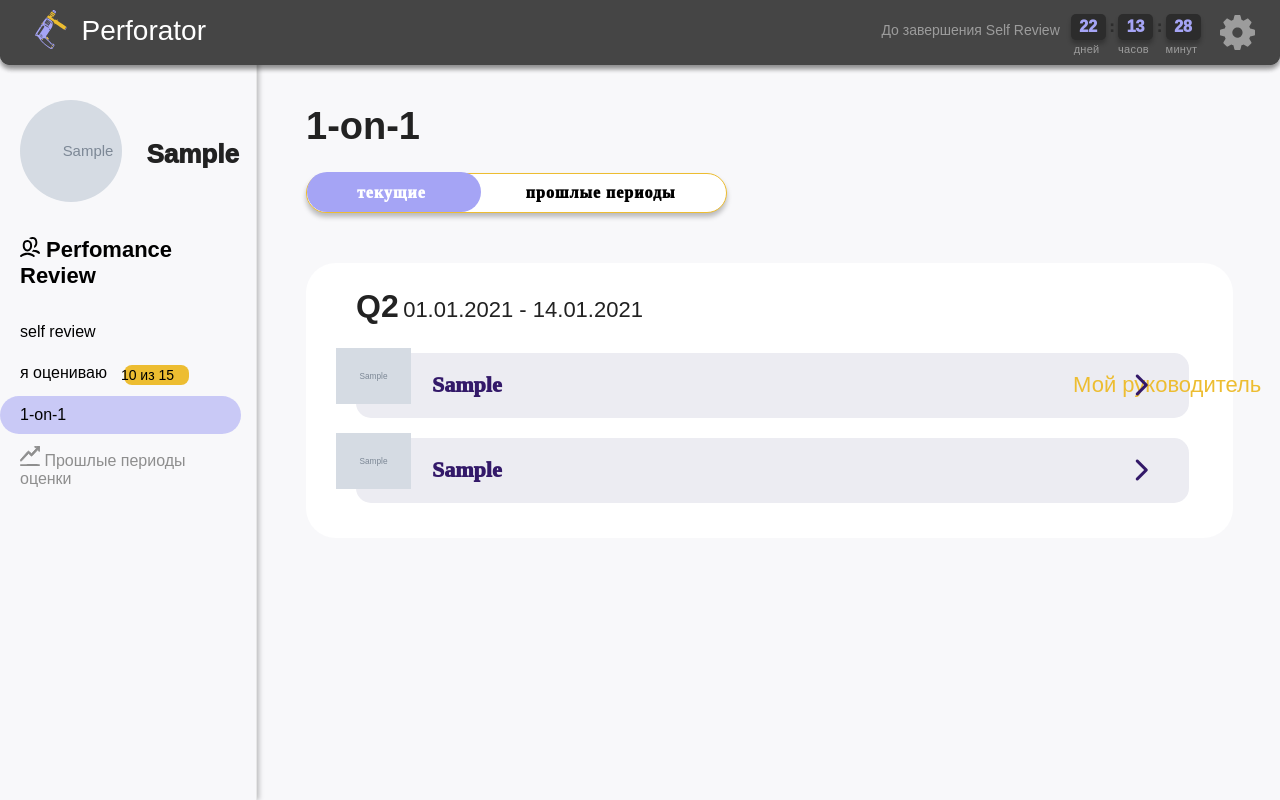
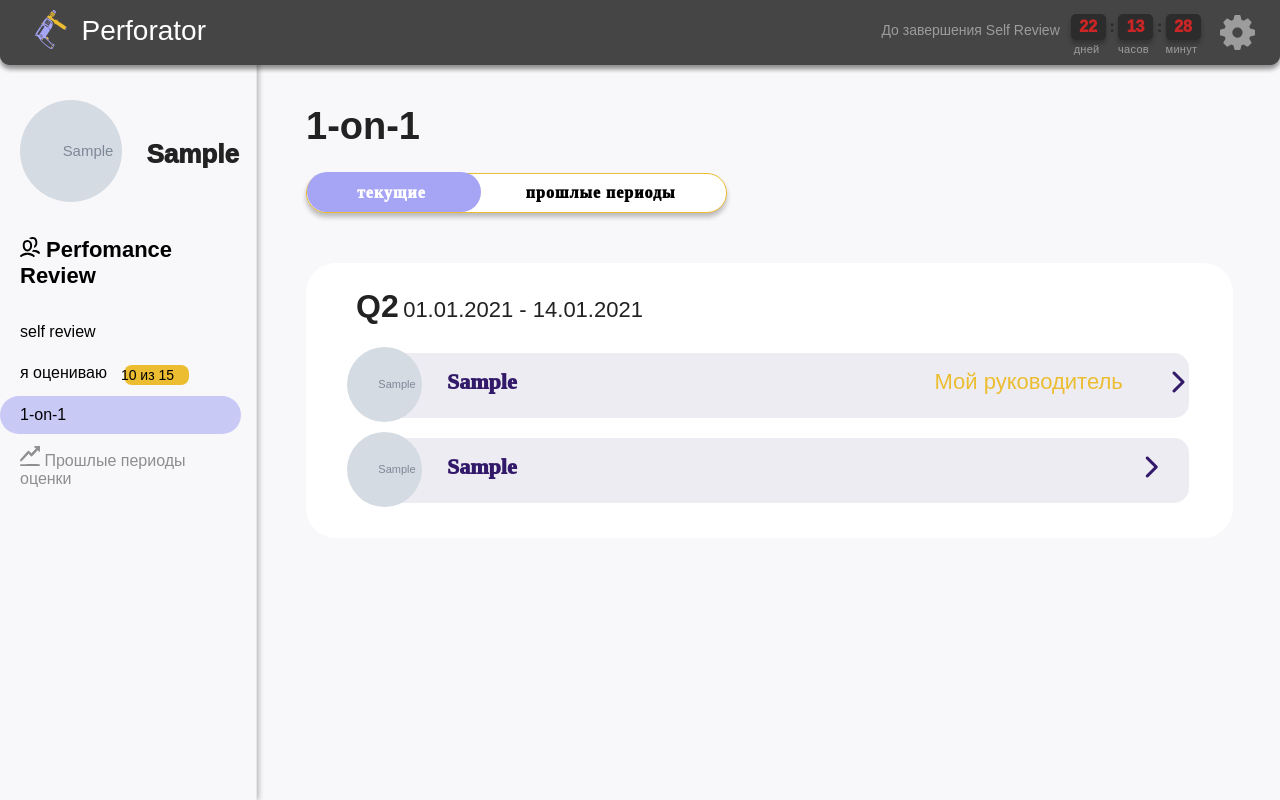
Before and after one commit to snooperv/perforator-back, a Django app: page /perforator/1to1/ in a window 1280 px wide. Run offline with Django 3.2, Linux system fonts and the light colour scheme; a user stored in the database is signed in; tables that the repository leaves empty hold one stand-in row (values such as "Sample post"); grey boxes marked "Sample" are stand-in pictures; some libraries are stand-ins or nearby versions; some web fonts are replaced.

Commit message:
Fix styles on page 1to1

```diff
--- a/api/perforator/static/css/header.css
+++ b/api/perforator/static/css/header.css
@@ -178,7 +178,8 @@ p {
     display: inline-block;
     box-shadow: 0px 4px 4px rgba(0, 0, 0, 0.25);
     font-size: 16px;
-    color: #A5A4F5;
+    /*color: #A5A4F5;*/
+    color: #cb2525;
 }
 
 .under {
--- a/api/perforator/static/css/oneToOne.css
+++ b/api/perforator/static/css/oneToOne.css
@@ -87,7 +87,7 @@ h2 {
 
 .peer .name {
     float: left;
-  margin-left: 60px;
+    /*margin-left: 30px;*/
     position: relative;
     color: #331969;
     font-family: "Gotham Pro";
@@ -99,7 +99,8 @@ h2 {
     color: #edbd31;
     font-weight: 400;
     position: relative;
-  left: 350px;
+    float: right;
+    right: 50px;
 }
 
 .peer-avatar {
@@ -113,7 +114,7 @@ h2 {
 .chevron {
     position: relative;
     float: right;
-  margin-right: 25px;
+    margin-right: -200px;
     font-size: 1.5em;
     color: #331969;
 }
@@ -177,13 +178,13 @@ h2 {
     margin-right: -2px;
 }
 
-.rotate{
+.rotate {
     -moz-transition: all 0.2s linear;
     -webkit-transition: all 0.2s linear;
     transition: all 0.2s linear;
 }
 
-.rotate.down{
+.rotate.down {
     -ms-transform: rotate(90deg);
     -moz-transform: rotate(90deg);
     -webkit-transform: rotate(90deg);
@@ -193,3 +194,15 @@ h2 {
 .hide {
     display: none;
 }
+
+.peers-pic {
+    width: 75px;
+    height: 75px;
+    border-radius: 50%;
+    overflow: hidden;
+    position: relative;
+    display: inline-block;
+    float: left;
+    left: -25px;
+    top: -22px;
+}
--- a/api/perforator/static/js/navigation.js
+++ b/api/perforator/static/js/navigation.js
@@ -16,7 +16,7 @@ try {
     var nav = document.getElementById('menuItems').getElementsByTagName('nav');
     var url = document.location.href;
     for (var i = 0; i < el.length; i++) {
-        if (url === el[i].href || url === el[i].href + '#popup') {
+        if (url === el[i].href || url === el[i].href + '#popup' || url === el[i].href + '#') {
             nav[i].className += ' active';
         }
     }
--- a/api/perforator/templates/main/mainfiles/1on1.html
+++ b/api/perforator/templates/main/mainfiles/1on1.html
@@ -40,22 +40,28 @@
 
                     <button onclick="toggleOneToOneReview({{ forloop.counter }})" class="peer dropbtn">
 
-                        <img src=" {{ data.0.photo.url }} " class="peer-avatar"/>
+                        <div class="peers-pic">
+                            <img src="{{ data.0.photo.url }}" class="avatar"/>
+                        </div>
                         <span class="name"> {{ data.0.user.first_name }} </span>
 
                         {% if data.2 %}
-
                             <span class="position"> Мой руководитель</span>
-
-                        {% endif %}
-
                             <a href="#" id="chev-{{ forloop.counter }}" class="chevron rotate">
                                 <i class="fas fa-chevron-right"></i>
                             </a>
+                        {% else %}
+                            <a href="#" id="chev-{{ forloop.counter }}" class="chevron rotate" style="margin-right: 15px">
+                                <i class="fas fa-chevron-right"></i>
+                            </a>
+                        {% endif %}
+
+
                     </button>
                     <div id="myDropdown-{{ forloop.counter }}" class="dropdown-content">
 
-                        <form action="/perforator/process_one_to_one/" id="one-to-one-{{ forloop.counter }}" method="post">
+                        <form action="/perforator/process_one_to_one/" id="one-to-one-{{ forloop.counter }}"
+                              method="post">
 
                             {% csrf_token %}
                             {% load widget_tweaks %}
@@ -119,8 +125,6 @@
                             }, 1000);
                             console.log({{ forloop.counter }});
                         });
-
-
                     </script>
 
                 {% endfor %}
@@ -135,7 +139,9 @@
                     <span class="period"> 01.01.2020 - 14.01.2020</span>
                 </div>
                 <button onclick="myFunction2()" class="peer dropbtn">
-                    <img src="{% static 'img/pic.png' %}" class="peer-avatar"/>
+                    <div class="peers-pic">
+                        <img src="{% static 'img/pic.png' %}" class="avatar"/>
+                    </div>
                     <span class="name">Коновалов Илья</span>
                     <span class="position"> Мой руководитель</span>
                     <a href="#" id="chev2" class="chevron rotate">
```
Also changed, not shown: api/perforator/media/photos/3f97a98c851943dfa422f2dc58afedf3.jpg (added), api/perforator/media/photos/610ecab02d284ed294a9222db067ba12.jpg (added). Lines whose indentation alone changed are shown as unchanged.
